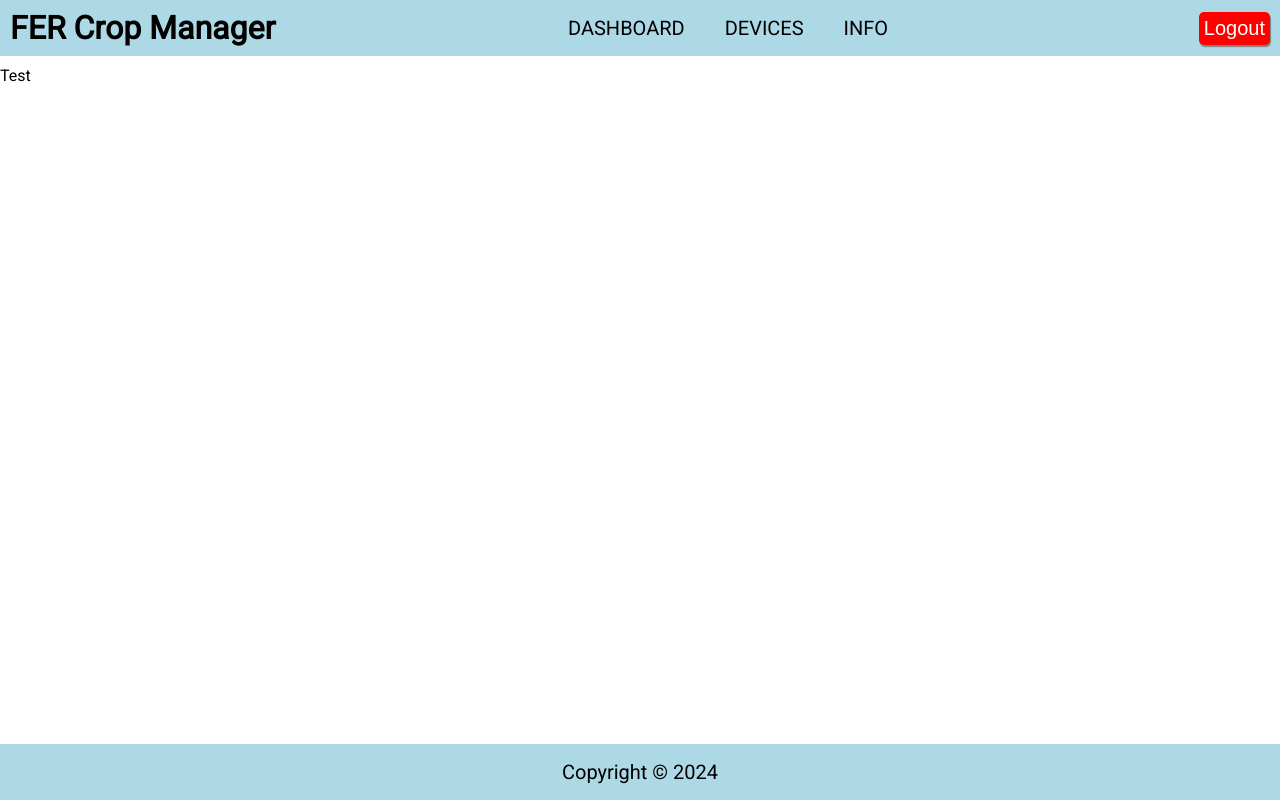
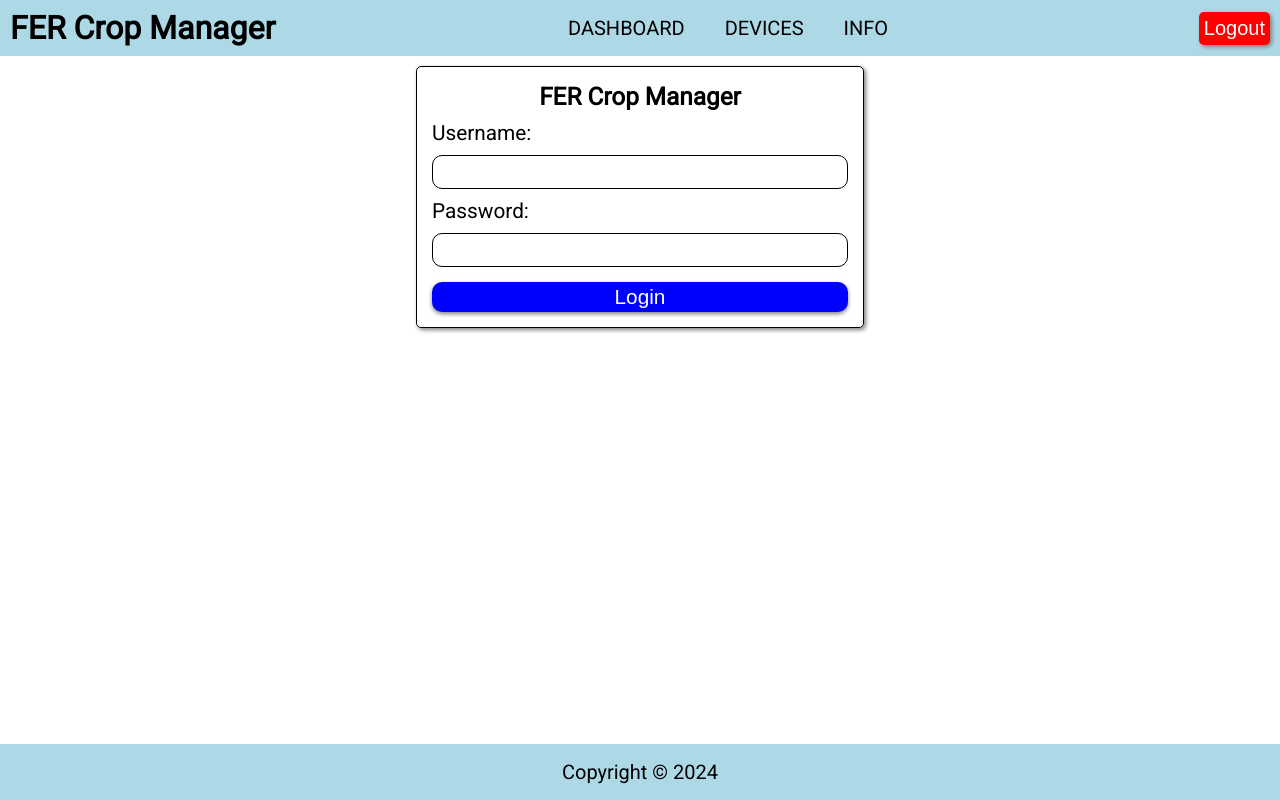
Before and after one commit to Ivan76654/fer-crop-manager, an Angular app: page /login in a window 1280 px wide. Before the commit this address led to /. Built offline with nearby package versions, Linux system fonts and the light colour scheme.

Commit message:
Add routes, LoginComponent and DashboardComponent placeholders and fix some styles.

```diff
--- a/src/app/app.component.html
+++ b/src/app/app.component.html
@@ -1,5 +1,7 @@
 <div class="main-container">
   <app-header />
-  <main class="main-content">Test</main>
+  <main class="main-content">
+    <router-outlet></router-outlet>
+  </main>
   <app-footer />
 </div>
--- a/src/app/app.component.ts
+++ b/src/app/app.component.ts
@@ -1,11 +1,12 @@
 import { Component } from '@angular/core';
 import { HeaderComponent } from './header/header.component';
 import { FooterComponent } from './footer/footer.component';
+import { RouterModule } from '@angular/router';
 
 @Component({
   selector: 'app-root',
   standalone: true,
-  imports: [HeaderComponent, FooterComponent],
+  imports: [HeaderComponent, FooterComponent, RouterModule],
   templateUrl: './app.component.html',
   styleUrl: './app.component.css'
 })
--- a/src/app/app.config.ts
+++ b/src/app/app.config.ts
@@ -2,10 +2,12 @@ import { ApplicationConfig, provideZoneChangeDetection } from '@angular/core';
 import { provideRouter } from '@angular/router';
 
 import { routes } from './app.routes';
+import { provideHttpClient, withInterceptors } from '@angular/common/http';
 
 export const appConfig: ApplicationConfig = {
   providers: [
     provideZoneChangeDetection({ eventCoalescing: true }),
-    provideRouter(routes)
+    provideRouter(routes),
+    provideHttpClient(withInterceptors([]))
   ]
 };
--- a/src/app/app.routes.ts
+++ b/src/app/app.routes.ts
@@ -1,3 +1,19 @@
 import { Routes } from '@angular/router';
+import { DashboardComponent } from './dashboard/dashboard.component';
+import { LoginComponent } from './login/login.component';
 
-export const routes: Routes = [];
+export const routes: Routes = [
+  {
+    path: '',
+    pathMatch: 'full',
+    redirectTo: '/dashboard'
+  },
+  {
+    path: 'dashboard',
+    component: DashboardComponent
+  },
+  {
+    path: 'login',
+    component: LoginComponent
+  }
+];
--- /dev/null
+++ b/src/app/dashboard/dashboard.component.html
@@ -0,0 +1 @@
+<main>dashboard works!</main>
--- a/src/app/header/header.component.css
+++ b/src/app/header/header.component.css
@@ -40,7 +40,7 @@ header {
 button.logout-btn {
   font-size: 1.25rem;
   border: 0;
-  box-shadow: 1px 2px 1px gray;
+  box-shadow: 2px 2px 4px gray;
   padding: 5px;
   background-color: red;
   color: white;
--- /dev/null
+++ b/src/app/login/login.component.css
@@ -0,0 +1,58 @@
+div.form-container {
+  display: grid;
+  place-content: center;
+  font-size: 1.3rem;
+}
+
+form.login-form {
+  display: flex;
+  flex-direction: column;
+  justify-content: flex-start;
+  border: 1px solid black;
+  padding: 15px;
+  border-radius: 5px;
+  box-shadow: 2px 2px 4px gray;
+  min-width: 35vw;
+}
+
+form.login-form h3.login-title {
+  text-align: center;
+}
+
+form.login-form label {
+  padding: 10px 0px;
+}
+
+form.login-form input {
+  padding: 4px;
+  font-size: inherit;
+  border-radius: 10px;
+  outline: none;
+  border: 1px solid black;
+}
+
+form.login-form input.ng-touched.ng-invalid {
+  border-color: red;
+}
+
+form.login-form button.submit-btn {
+  padding: 3px;
+  margin-top: 15px;
+  font-size: inherit;
+  background-color: blue;
+  border-radius: 10px;
+  color: white;
+  border: none;
+  cursor: pointer;
+  box-shadow: 0px 2px 4px gray;
+}
+
+form.login-form button.submit-btn:active {
+  box-shadow: none;
+}
+
+form.login-form p.invalid-msg {
+  padding-top: 3px;
+  color: red;
+  font-size: 1rem;
+}
--- /dev/null
+++ b/src/app/login/login.component.html
@@ -0,0 +1,16 @@
+<div class="form-container">
+  <form [formGroup]="loginFormGroup" (ngSubmit)="onSubmit()" class="login-form">
+    <h3 class="login-title">FER Crop Manager</h3>
+    <label for="username">Username:</label>
+    <input class="form-input" id="username" name="username" type="text" formControlName="username">
+    @if (loginFormGroup.get('username')?.touched && loginFormGroup.get('username')?.invalid) {
+    <p class="invalid-msg">*Username is required!*</p>
+    }
+    <label for="password">Password:</label>
+    <input class="form-input" id="password" name="password" type="password" formControlName="password">
+    @if (loginFormGroup.get('password')?.touched && loginFormGroup.get('password')?.invalid) {
+    <p class="invalid-msg">*Password must contain at least 6 characters!*</p>
+    }
+    <button class="submit-btn" type="submit">Login</button>
+  </form>
+</div>
--- /dev/null
+++ b/src/app/login/login.component.ts
@@ -0,0 +1,26 @@
+import { Component, OnInit } from '@angular/core';
+import { FormControl, FormGroup, ReactiveFormsModule, Validators } from '@angular/forms';
+
+@Component({
+  selector: 'app-login',
+  standalone: true,
+  imports: [ReactiveFormsModule],
+  templateUrl: './login.component.html',
+  styleUrl: './login.component.css'
+})
+export class LoginComponent implements OnInit {
+  public loginFormGroup!: FormGroup;
+
+  constructor() {}
+
+  ngOnInit(): void {
+    this.loginFormGroup = new FormGroup({
+      username: new FormControl(null, Validators.required),
+      password: new FormControl(null, [Validators.required, Validators.minLength(6)])
+    });
+  }
+
+  onSubmit(): void {
+    console.log(this.loginFormGroup);
+  }
+}
```
Also changed, not shown: src/app/dashboard/dashboard.component.ts (added, +12 -0 lines), src/app/dashboard/dashboard.component.css (added).
